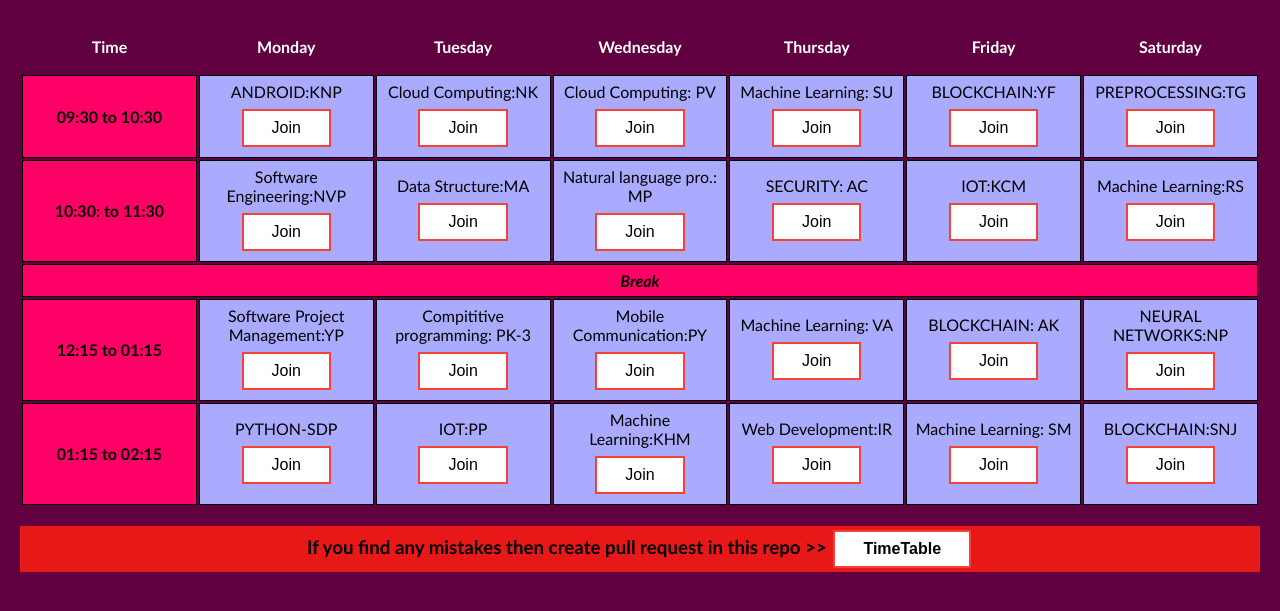
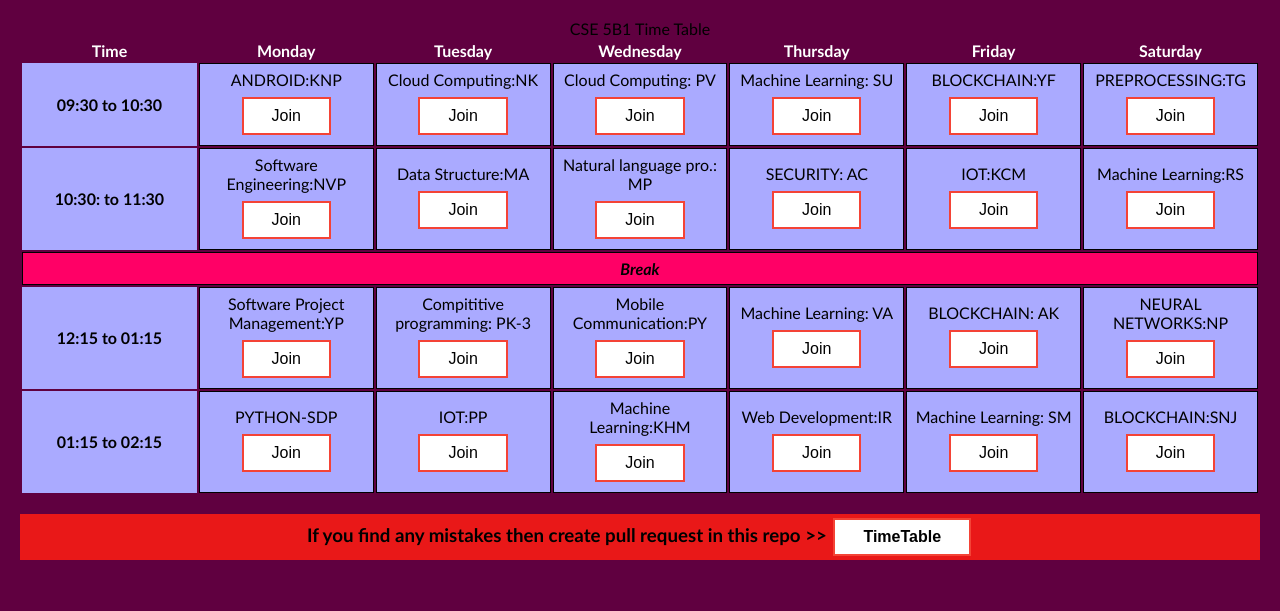
Before and after one commit to Anjan50/CSE-5B1-TimeTable, a plain HTML site: page index.html in a window 1280 px wide. Shown: the part 63-674 px from the top of the page. Drawn offline with Linux system fonts and the light colour scheme.

Commit message:
Fix Some Warnings
- Remove this deprecated "height" attribute.sonarlint(Web:S1827)
- Add a description to this table.sonarlint(Web:TableWithoutCaptionCheck)
- "<th>" tags should have "id" or "scope" attributes

Signed-off-by: infinity-plus <navdhareharsh2001@gmail.com>

```diff
--- a/css/style.css
+++ b/css/style.css
@@ -17,6 +17,10 @@ H1 {
 
 .myTimetable THEAD {
     color: #ffffff;
+}
+
+.myTimetable THEAD TR TH {
+    height: 50;
 }
 
 .myTimetable TBODY {
--- a/index.html
+++ b/index.html
@@ -13,15 +13,16 @@
 <body>
     <H1>CSE 5B1 Timetable</H1>
     <TABLE class="myTimetable">
+        <caption>CSE 5B1 Time Table</caption>
         <THEAD>
             <TR>
-                <TH height="50">Time</TH>
-                <TH height="50">Monday</TH>
-                <TH height="50">Tuesday</TH>
-                <TH height="50">Wednesday</TH>
-                <TH height="50">Thursday</TH>
-                <TH height="50">Friday</TH>
-                <TH height="50">Saturday</TH>
+                <TH scope="col">Time</TH>
+                <TH scope="col">Monday</TH>
+                <TH scope="col">Tuesday</TH>
+                <TH scope="col">Wednesday</TH>
+                <TH scope="col">Thursday</TH>
+                <TH scope="col">Friday</TH>
+                <TH scope="col">Saturday</TH>
             </TR>
 
         </THEAD>
@@ -30,7 +31,7 @@
 
             <TR>
 
-                <TD>09:30 to 10:30</TD>
+                <TH scope="row">09:30 to 10:30</TH>
                 <TD>
                     <div class="subject">ANDROID:KNP</div>
                     <a href="https://meet.google.com/zce-qkpn-pdf"><button class="button button3">Join</button></a>
@@ -58,7 +59,7 @@
                 </TD>
             </TR>
             <TR>
-                <TD>10:30: to 11:30</TD>
+                <TH scope="row">10:30: to 11:30</TH>
                 <TD>
                     <div class="subject">Software Engineering:NVP </div>
                     <a href="https://meet.google.com/wka-ywbv-ipf"><button class="button button3">Join</button></a>
@@ -88,7 +89,7 @@
                 <TD colspan="7" class="break">Break</TD>
             </TR>
             <TR>
-                <TD>12:15 to 01:15</TD>
+                <TH scope="row">12:15 to 01:15</TH>
                 <TD>
                     <div class="subject">Software Project Management:YP</div>
                     <a href="https://meet.google.com/zdo-fygc-hzq"><button class="button button3">Join</button></a>
@@ -114,7 +115,7 @@
                     <a href="https://meet.google.com/gcd-pins-wfi"><button class="button button3">Join</button></a>
                 </TD>
                 <TR>
-                    <TD>01:15 to 02:15</TD>
+                    <TH scope="row">01:15 to 02:15</TH>
                     <TD>
                         <div class="subject">PYTHON-SDP</div>
                         <a href="https://meet.google.com/evk-tqdv-khh"><button class="button button3">Join</button></a>
@@ -145,7 +146,7 @@
     </TABLE>
 
     <centre>
-        <H3 style="background-color:rgb(233, 24, 24);text-align:center">If you find any mistakes then create pull request in this repo >> <a href="https://github.com/Anjan50/CSE-5B1-TimeTable"><button class="button button3"><b>TimeTable</b></button></a> </H3>
+        <H3 style="background-color:rgb(233, 24, 24);text-align:center">If you find any mistakes then create pull request in this repo >> <a href="https://github.com/Anjan50/CSE-5B1-TimeTable"><button class="button button3"><strong>TimeTable</strong></button></a> </H3>
     </centre>
 
 </body>
```
